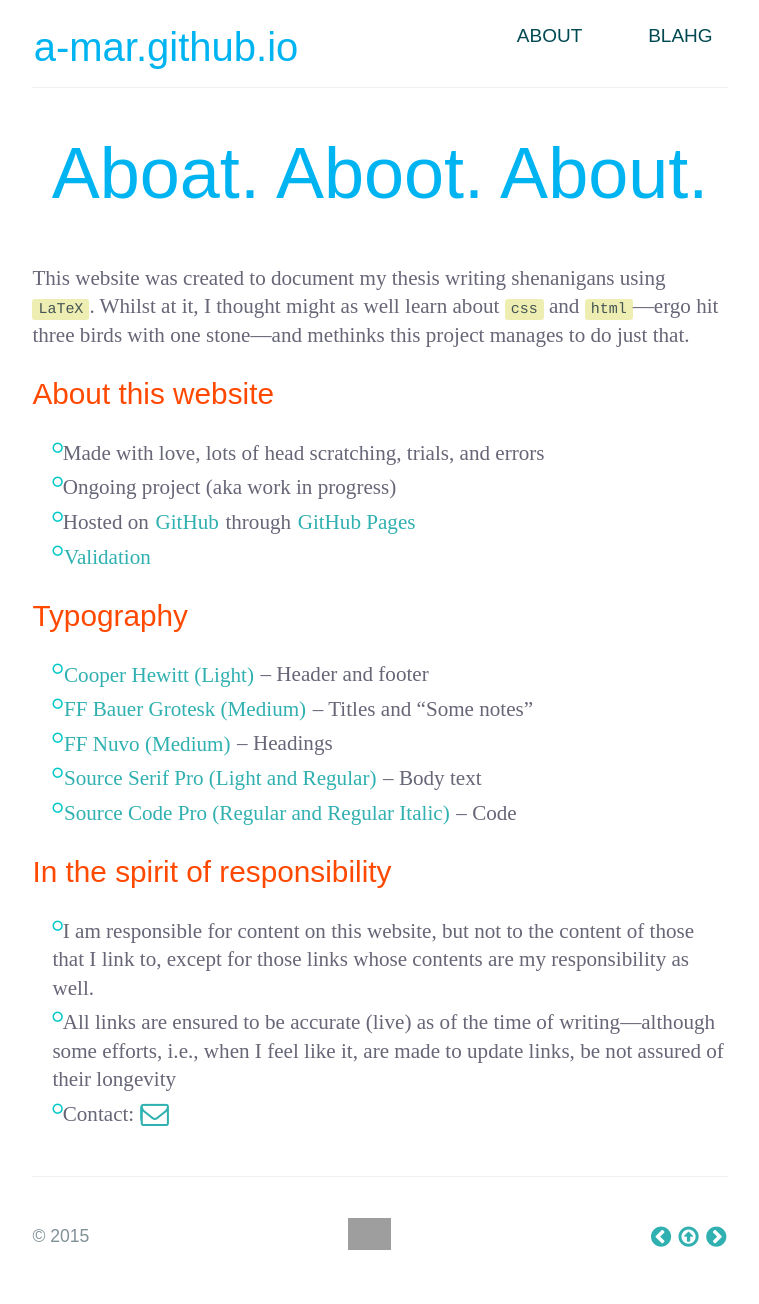
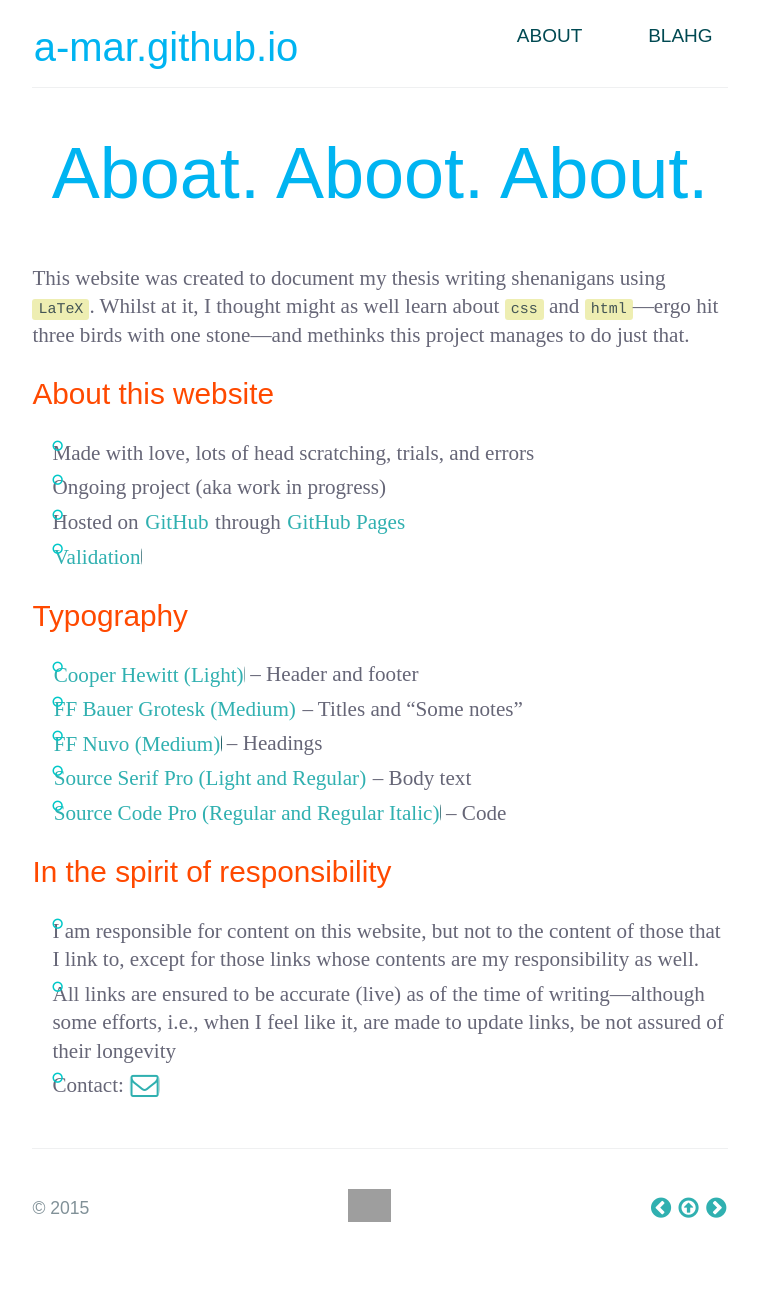
Before and after one commit to a-mar/a-mar.github.io, a Jekyll site: the page built from about/index.html, in a window 1280 px wide. Shown: the whole page, without its empty margins (260-1019 px from the left). Built offline with Jekyll 4.4.1, drawn with Linux system fonts in a browser that asks for light colours; nearby versions of some CDN libraries; some web fonts are replaced; Markdown is read by kramdown in place of the engine named in the settings; after the commit the page ends 1275 px from its top, so only the background shows below that; grey boxes are pictures that could not be loaded.

Commit message:
Update main.css

```diff
--- a/stylesheets/main.css
+++ b/stylesheets/main.css
@@ -455,6 +455,9 @@ ul li:before {
     font-size: 9pt;
     line-height: 1.3;
     vertical-align: text-top;
+    display: block;
+    position: absolute;
+    text-align: right;
     margin: 0;
     padding: 0;
 }
@@ -483,7 +486,7 @@ ul li:before {
   padding: 3px 8px;
   border-radius: 3px;
   left: -50px;
-  width: 25px;
+  width: 1em;
 }
 
 div.trim {
```
